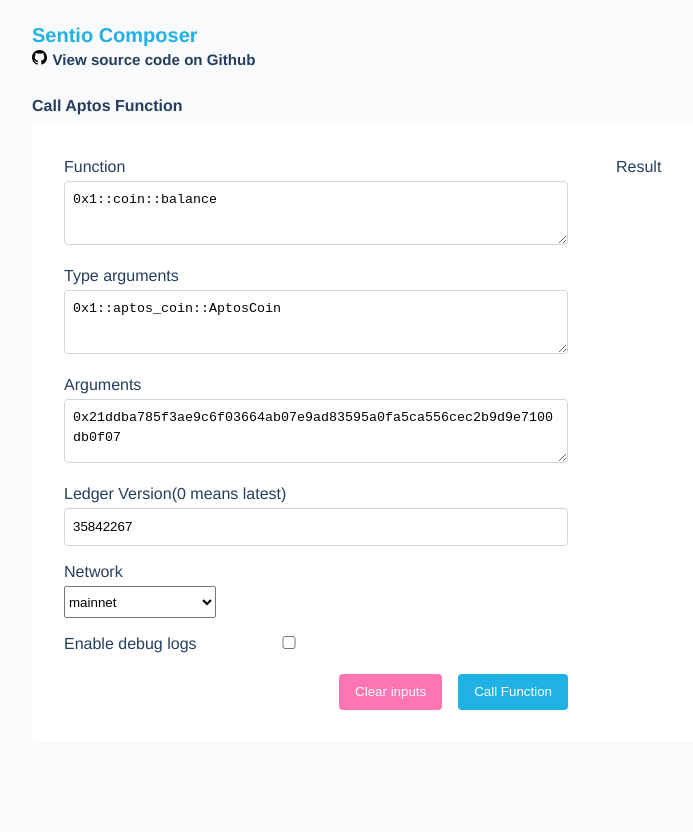
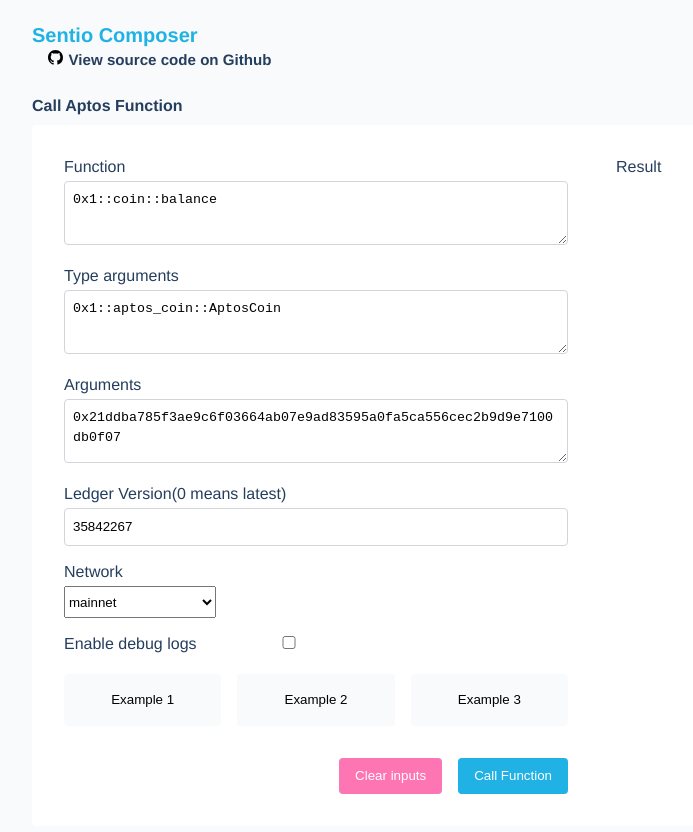
Before and after one commit to sentioxyz/sentio-composer, a Vue app in the folder app/client/: page / in a window 1280 px wide. Shown: the whole page, without its empty margins (48-741 px from the left). Before the commit the page ends 800 px from the top, so only its background shows below. Built offline with nearby package versions, Linux system fonts and the light colour scheme.

Commit message:
feat(app): add examples section (#34)

```diff
--- a/app/client/src/views/HomeView.vue
+++ b/app/client/src/views/HomeView.vue
@@ -68,6 +68,11 @@
         <label style="display: inline-block;" for="checkbox">Enable debug logs</label>
         <input style="display: inline-block; margin-left: -10rem;"
         type="checkbox" id="checkbox" v-model="message.with_logs" />
+      </div>
+      <div class="examples">
+        <button class="btn example" type="button" @click="() => loadExample(0)">Example 1</button>
+        <button class="btn example" type="button" @click="() => loadExample(1)">Example 2</button>
+        <button class="btn example" type="button" @click="() => loadExample(2)">Example 3</button>
       </div>
       <div style="text-align: right; margin-top: 1rem">
         <button
@@ -141,24 +146,40 @@
   border-color: #253E5D;
 }
 
-.btn.btn-primary {
+.btn {
   line-height: inherit;
   padding: 0.5rem 1rem;
-  background: #20B2E4;
   border: none;
-  color: white;
   border-radius: 0.25rem;
   cursor: pointer;
 }
 
+.btn.btn-primary {
+  background: #20B2E4;
+  color: white;
+}
+
 .btn.btn-reset {
-  line-height: inherit;
-  padding: 0.5rem 1rem;
   background: #FE75B4;
-  border: none;
   color: white;
-  border-radius: 0.25rem;
-  cursor: pointer;
+}
+
+.examples {
+  display: grid;
+  grid-template-columns: repeat(3, 1fr);
+  grid-gap: 1rem;
+}
+
+.example {
+  margin: 1rem 0;
+  padding: 1rem;
+  background: #f8fafc;
+  border-radius: 4px;
+}
+
+.example:hover {
+  background: #20B2E4;
+  color: white;
 }
 </style>
 
@@ -234,6 +255,35 @@
         with_logs: false,
       };
     },
+    loadExample(n) {
+      const examples = [
+        {
+          func: 'fn1',
+          type_args: '',
+          args: '',
+          ledger_version: 0,
+          network: '',
+          with_logs: false,
+        }, {
+          func: 'fn2',
+          type_args: '',
+          args: '',
+          ledger_version: 0,
+          network: '',
+          with_logs: false,
+        }, {
+          func: 'fn3',
+          type_args: '',
+          args: '',
+          ledger_version: 0,
+          network: '',
+          with_logs: false,
+        },
+      ];
+      if (examples[n]) {
+        this.message = examples[n];
+      }
+    },
   },
 });
 </script>
```
